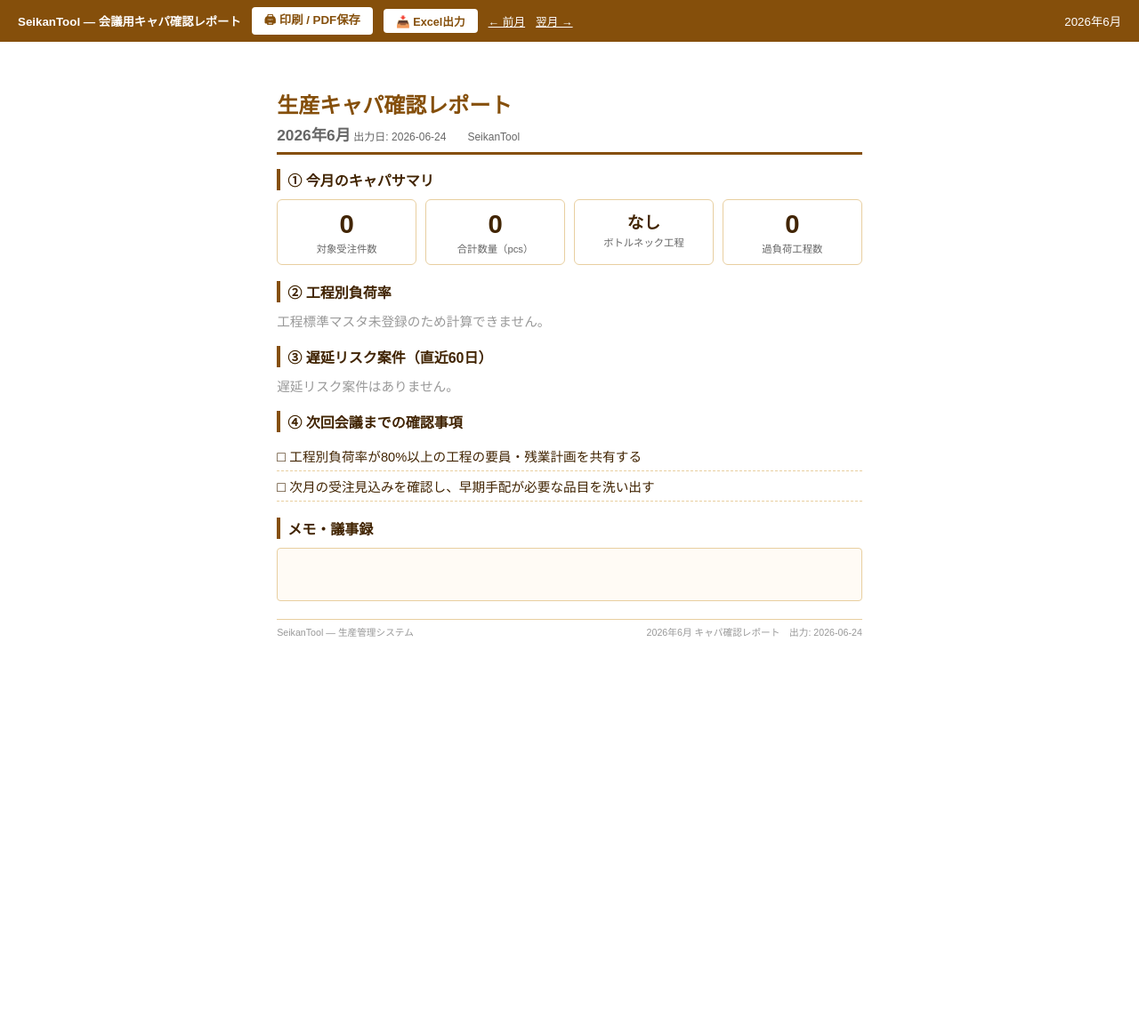
After one commit to kanonsanyes-dot/seikan-tool, a Flask app: page /admin/report/meeting in a window 1280 px wide. The commit adds this page. Shown: the whole page at 89% size. Run offline with Flask 3, Linux system fonts and the light colour scheme.

Commit message:
Add Phase 6: 会議用レポート・バックアップ管理・システム管理画面
- routes/admin.py: /admin (管理画面), /admin/backup/*, /admin/report/meeting (HTML+Excel)
- services/export_service.py: capacity_report_excel() 追加（工程別負荷+遅延リスク）
- templates/admin/index.html: エディション情報・バックアップ管理・レポートリンク
- templates/admin/meeting_report.html: 印刷/PDF最適化の会議用キャパ確認レポート
- app.py: admin_bp 登録
- templates/base.html: ナビに「システム管理」リンク追加

Co-Authored-By: Claude <noreply@anthropic.com>

```diff
--- a/app.py
+++ b/app.py
@@ -24,6 +24,7 @@ def create_app():
     from routes.progress import progress_bp, progress_api_bp
     from routes.capacity import capacity_bp
     from routes.delay import delay_bp
+    from routes.admin import admin_bp
     app.register_blueprint(orders_bp)
     app.register_blueprint(reports_bp)
     app.register_blueprint(masters_bp)
@@ -32,6 +33,7 @@ def create_app():
     app.register_blueprint(progress_api_bp)
     app.register_blueprint(capacity_bp)
     app.register_blueprint(delay_bp)
+    app.register_blueprint(admin_bp)
 
     from models import Order
     from sqlalchemy import func
--- /dev/null
+++ b/routes/admin.py
@@ -0,0 +1,74 @@
+from __future__ import annotations
+from datetime import date
+from pathlib import Path
+from flask import Blueprint, render_template, request, jsonify, send_file, flash, redirect, url_for
+from services.backup_service import create_backup
+from services.capacity_service import get_capacity_summary
+from services.delay_service import get_delay_risks
+from services.export_service import capacity_report_excel
+from config.edition import EDITION, current_limits
+
+BASE = Path(__file__).resolve().parents[1]
+admin_bp = Blueprint("admin", __name__, url_prefix="/admin")
+
+
+@admin_bp.route("")
+def index():
+    limits = current_limits()
+    backups_dir = BASE / "data" / "backups"
+    backups = sorted(backups_dir.glob("backup_*.zip"), reverse=True) if backups_dir.exists() else []
+    backup_list = [{"name": f.name, "size_kb": round(f.stat().st_size / 1024, 1)} for f in backups[:20]]
+    return render_template("admin/index.html", edition=EDITION, limits=limits, backups=backup_list)
+
+
+@admin_bp.route("/backup/create", methods=["POST"])
+def backup_create():
+    try:
+        out = create_backup()
+        flash(f"バックアップを作成しました: {out.name}", "success")
+    except Exception as e:
+        flash(f"バックアップ失敗: {e}", "danger")
+    return redirect(url_for("admin.index"))
+
+
+@admin_bp.route("/backup/download/<name>")
+def backup_download(name):
+    path = BASE / "data" / "backups" / name
+    if not path.exists() or not path.suffix == ".zip":
+        flash("ファイルが見つかりません。", "danger")
+        return redirect(url_for("admin.index"))
+    return send_file(path, as_attachment=True)
+
+
+# ─── 会議用キャパ確認レポート ─────────────────────────
+@admin_bp.route("/report/meeting")
+def meeting_report():
+    today = date.today()
+    year = int(request.args.get("year", today.year))
+    month = int(request.args.get("month", today.month))
+    summary = get_capacity_summary(year, month)
+    risks = get_delay_risks(days_ahead=60)
+    prev_year, prev_month = (year, month - 1) if month > 1 else (year - 1, 12)
+    next_year, next_month = (year, month + 1) if month < 12 else (year + 1, 1)
+    return render_template(
+        "admin/meeting_report.html",
+        summary=summary,
+        risks=risks[:20],
+        year=year,
+        month=month,
+        prev_year=prev_year,
+        prev_month=prev_month,
+        next_year=next_year,
+        next_month=next_month,
+        generated_at=today,
+    )
+
+
+@admin_bp.route("/report/meeting/excel")
+def meeting_report_excel():
+    today = date.today()
+    year = int(request.args.get("year", today.year))
+    month = int(request.args.get("month", today.month))
+    summary = get_capacity_summary(year, month)
+    risks = get_delay_risks(days_ahead=60)
+    return capacity_report_excel(summary, risks)
--- /dev/null
+++ b/templates/admin/meeting_report.html
@@ -0,0 +1,266 @@
+<!doctype html>
+<html lang="ja">
+<head>
+  <meta charset="utf-8">
+  <meta name="viewport" content="width=device-width, initial-scale=1">
+  <title>キャパ確認レポート {{ year }}年{{ month }}月 - SeikanTool</title>
+  <script src="https://cdn.jsdelivr.net/npm/chart.js"></script>
+  <style>
+    :root {
+      --amber: #854F0B;
+      --amber-light: #FDF6EC;
+      --text: #412402;
+      --border: #E8CFA0;
+      --ok: #1D9E75;
+      --warn: #BA7517;
+      --danger: #B91C1C;
+    }
+    * { box-sizing: border-box; margin: 0; padding: 0; }
+    body {
+      font-family: "Hiragino Kaku Gothic ProN", "Meiryo", sans-serif;
+      font-size: 11pt;
+      color: var(--text);
+      background: #fff;
+      padding: 0;
+    }
+    .page { width: 210mm; min-height: 297mm; padding: 15mm 18mm; margin: 0 auto; }
+
+    /* ヘッダー */
+    .report-header { border-bottom: 3px solid var(--amber); padding-bottom: 8px; margin-bottom: 16px; }
+    .report-title { font-size: 18pt; font-weight: bold; color: var(--amber); }
+    .report-meta { font-size: 9pt; color: #666; margin-top: 4px; }
+    .report-period { font-size: 13pt; font-weight: bold; }
+
+    /* セクション */
+    .section { margin-bottom: 18px; }
+    .section-title {
+      font-size: 12pt; font-weight: bold;
+      border-left: 4px solid var(--amber);
+      padding-left: 8px; margin-bottom: 10px;
+      color: var(--text);
+    }
+
+    /* KPIカード */
+    .kpi-row { display: flex; gap: 10px; margin-bottom: 14px; }
+    .kpi-box {
+      flex: 1; border: 1px solid var(--border);
+      border-radius: 6px; padding: 10px;
+      text-align: center;
+    }
+    .kpi-box.danger { border-color: var(--danger); background: #FFF5F5; }
+    .kpi-box .kpi-num { font-size: 22pt; font-weight: bold; }
+    .kpi-box .kpi-label { font-size: 8.5pt; color: #666; margin-top: 2px; }
+
+    /* テーブル */
+    table { width: 100%; border-collapse: collapse; font-size: 9.5pt; }
+    th { background: var(--amber-light); font-weight: bold; padding: 5px 8px; border: 1px solid var(--border); text-align: center; }
+    td { padding: 4px 8px; border: 1px solid var(--border); }
+    tr:nth-child(even) td { background: #FFFBF5; }
+    .text-end { text-align: right; }
+    .text-center { text-align: center; }
+
+    /* バッジ */
+    .badge { display: inline-block; padding: 1px 6px; border-radius: 4px; font-size: 8.5pt; font-weight: bold; }
+    .badge-danger { background: #FEE2E2; color: var(--danger); }
+    .badge-warn { background: #FEF3C7; color: var(--warn); }
+    .badge-ok { background: #D1FAE5; color: var(--ok); }
+    .badge-medium { background: #E5E7EB; color: #374151; }
+
+    /* グラフエリア */
+    .chart-wrap { height: 180px; position: relative; }
+
+    /* 記入欄 */
+    .checklist { list-style: none; }
+    .checklist li { padding: 6px 0; border-bottom: 1px dashed var(--border); }
+    .checklist li::before { content: "□ "; font-size: 12pt; }
+    .memo-box { border: 1px solid var(--border); border-radius: 4px; min-height: 60px; padding: 8px; margin-top: 6px; background: #FFFBF5; }
+
+    /* フッター */
+    .report-footer { border-top: 1px solid var(--border); padding-top: 6px; margin-top: 20px; font-size: 8pt; color: #999; display: flex; justify-content: space-between; }
+
+    /* 印刷用 */
+    @media print {
+      body { padding: 0; }
+      .page { padding: 10mm 14mm; }
+      .no-print { display: none !important; }
+      .page-break { page-break-before: always; }
+    }
+
+    /* 画面表示用コントロール */
+    .print-bar {
+      position: fixed; top: 0; left: 0; right: 0; z-index: 100;
+      background: var(--amber); color: #fff;
+      padding: 8px 20px; display: flex; align-items: center; gap: 12px;
+      font-size: 10pt;
+    }
+    .print-bar a { color: #fff; font-size: 9.5pt; }
+    .print-bar button {
+      background: #fff; color: var(--amber); border: none;
+      padding: 4px 14px; border-radius: 4px; font-weight: bold; cursor: pointer;
+    }
+    body.has-bar .page { margin-top: 42px; }
+  </style>
+</head>
+<body class="has-bar">
+
+<div class="print-bar no-print">
+  <strong>SeikanTool — 会議用キャパ確認レポート</strong>
+  <button onclick="window.print()">🖨 印刷 / PDF保存</button>
+  <a href="{{ url_for('admin.meeting_report_excel', year=year, month=month) }}" style="background:#fff;color:var(--amber);padding:4px 14px;border-radius:4px;font-weight:bold;text-decoration:none;">📥 Excel出力</a>
+  <a href="{{ url_for('admin.meeting_report', year=prev_year, month=prev_month) }}">← 前月</a>
+  <a href="{{ url_for('admin.meeting_report', year=next_year, month=next_month) }}">翌月 →</a>
+  <span style="margin-left:auto;">{{ year }}年{{ month }}月</span>
+</div>
+
+<div class="page">
+
+  {# ── ヘッダー ── #}
+  <div class="report-header">
+    <div class="report-title">生産キャパ確認レポート</div>
+    <div class="report-meta">
+      <span class="report-period">{{ year }}年{{ month }}月</span>
+      出力日: {{ generated_at.strftime('%Y-%m-%d') }}　　SeikanTool
+    </div>
+  </div>
+
+  {# ── ① キャパサマリ ── #}
+  <div class="section">
+    <div class="section-title">① 今月のキャパサマリ</div>
+    <div class="kpi-row">
+      <div class="kpi-box">
+        <div class="kpi-num">{{ summary.total_orders }}</div>
+        <div class="kpi-label">対象受注件数</div>
+      </div>
+      <div class="kpi-box">
+        <div class="kpi-num">{{ "{:,}".format(summary.total_quantity) }}</div>
+        <div class="kpi-label">合計数量（pcs）</div>
+      </div>
+      <div class="kpi-box {% if summary.bottleneck %}danger{% endif %}">
+        <div class="kpi-num" style="font-size:14pt;">{{ summary.bottleneck or "なし" }}</div>
+        <div class="kpi-label">ボトルネック工程</div>
+      </div>
+      <div class="kpi-box {% if summary.critical_processes %}danger{% endif %}">
+        <div class="kpi-num">{{ summary.critical_processes | length }}</div>
+        <div class="kpi-label">過負荷工程数</div>
+      </div>
+    </div>
+  </div>
+
+  {# ── ② 工程別負荷率 ── #}
+  <div class="section">
+    <div class="section-title">② 工程別負荷率</div>
+    {% if summary.process_loads %}
+    <table>
+      <thead>
+        <tr>
+          <th>工程名</th>
+          <th class="text-end">必要工数(h)</th>
+          <th class="text-end">稼働時間(h)</th>
+          <th class="text-end">負荷率</th>
+          <th class="text-end">不足時間(h)</th>
+          <th class="text-center">判定</th>
+          <th class="text-center">+20h残業</th>
+          <th class="text-center">+40h残業</th>
+        </tr>
+      </thead>
+      <tbody>
+        {% for p in summary.process_loads %}
+        {% set s20 = [0, p.required_hours - p.available_hours - 20] | max %}
+        {% set s40 = [0, p.required_hours - p.available_hours - 40] | max %}
+        <tr>
+          <td><strong>{{ p.process_name }}</strong></td>
+          <td class="text-end">{{ p.required_hours }}</td>
+          <td class="text-end">{{ p.available_hours }}</td>
+          <td class="text-end"><strong>{{ p.load_rate }}%</strong></td>
+          <td class="text-end">{% if p.required_overtime > 0 %}{{ p.required_overtime }}{% else %}-{% endif %}</td>
+          <td class="text-center">
+            {% if p.status == 'critical' %}<span class="badge badge-danger">要調整</span>
+            {% elif p.status == 'overtime' %}<span class="badge badge-danger">残業要</span>
+            {% elif p.status == 'caution' %}<span class="badge badge-warn">注意</span>
+            {% else %}<span class="badge badge-ok">余裕あり</span>{% endif %}
+          </td>
+          <td class="text-center">{% if s20 <= 0 %}✓{% else %}<span class="badge badge-warn">不足{{ "%.1f"|format(s20) }}h</span>{% endif %}</td>
+          <td class="text-center">{% if s40 <= 0 %}✓{% else %}<span class="badge badge-danger">不足{{ "%.1f"|format(s40) }}h</span>{% endif %}</td>
+        </tr>
+        {% endfor %}
+      </tbody>
+    </table>
+    {% else %}
+    <p style="color:#999;">工程標準マスタ未登録のため計算できません。</p>
+    {% endif %}
+  </div>
+
+  {# ── ③ 遅延リスク案件 ── #}
+  <div class="section">
+    <div class="section-title">③ 遅延リスク案件（直近60日）</div>
+    {% if risks %}
+    <table>
+      <thead>
+        <tr>
+          <th>受注ID</th>
+          <th>品名</th>
+          <th>客先</th>
+          <th class="text-center">出荷日</th>
+          <th class="text-center">残日数</th>
+          <th>未完了工程</th>
+          <th class="text-center">リスク</th>
+        </tr>
+      </thead>
+      <tbody>
+        {% for r in risks %}
+        <tr>
+          <td>#{{ r.order_id }}</td>
+          <td>{{ r.product_name }}</td>
+          <td>{{ r.customer }}</td>
+          <td class="text-center">{{ r.ship_date.strftime('%m/%d') }}</td>
+          <td class="text-center">
+            <strong {% if r.days_until_ship < 0 %}style="color:var(--danger)"{% endif %}>
+              {{ r.days_until_ship }}日
+            </strong>
+          </td>
+          <td>{{ r.incomplete_processes | join(' / ') }}</td>
+          <td class="text-center">
+            {% if r.level == 'overdue' %}<span class="badge badge-danger">超過</span>
+            {% elif r.level == 'critical' %}<span class="badge badge-danger">緊急</span>
+            {% elif r.level == 'high' %}<span class="badge badge-warn">高</span>
+            {% else %}<span class="badge badge-medium">中</span>{% endif %}
+          </td>
+        </tr>
+        {% endfor %}
+      </tbody>
+    </table>
+    {% else %}
+    <p style="color:#999;">遅延リスク案件はありません。</p>
+    {% endif %}
+  </div>
+
+  {# ── ④ 確認事項チェックリスト ── #}
+  <div class="section">
+    <div class="section-title">④ 次回会議までの確認事項</div>
+    <ul class="checklist">
+      {% if summary.bottleneck %}
+      <li>「{{ summary.bottleneck }}」工程の負荷超過対応（外注・残業・ロット分割）を決定する</li>
+      {% endif %}
+      {% for r in risks if r.level in ('overdue', 'critical') %}
+      <li>#{{ r.order_id }} {{ r.product_name }}（{{ r.customer }}）の対応方針を確認する　出荷日: {{ r.ship_date.strftime('%m/%d') }}</li>
+      {% endfor %}
+      <li>工程別負荷率が80%以上の工程の要員・残業計画を共有する</li>
+      <li>次月の受注見込みを確認し、早期手配が必要な品目を洗い出す</li>
+    </ul>
+  </div>
+
+  {# ── メモ欄 ── #}
+  <div class="section">
+    <div class="section-title">メモ・議事録</div>
+    <div class="memo-box"></div>
+  </div>
+
+  {# ── フッター ── #}
+  <div class="report-footer">
+    <span>SeikanTool — 生産管理システム</span>
+    <span>{{ year }}年{{ month }}月 キャパ確認レポート　出力: {{ generated_at.strftime('%Y-%m-%d') }}</span>
+  </div>
+
+</div>
+</body>
+</html>
--- a/templates/base.html
+++ b/templates/base.html
@@ -62,6 +62,12 @@
       </a>
     </nav>
 
+      <a class="sb-link {% if current_path.startswith('/admin') %}sb-active{% endif %}"
+         href="{{ url_for('admin.index') }}">
+        <i class="bi bi-gear-fill"></i><span>システム管理</span>
+      </a>
+    </nav>
+
     <div class="sb-divider"></div>
     <div class="sb-section-label">MASTER</div>
     <nav class="sb-nav sb-nav-master">
```
Also changed, not shown: services/export_service.py (+63 -0 lines), templates/admin/index.html (added, +90 -0 lines).
